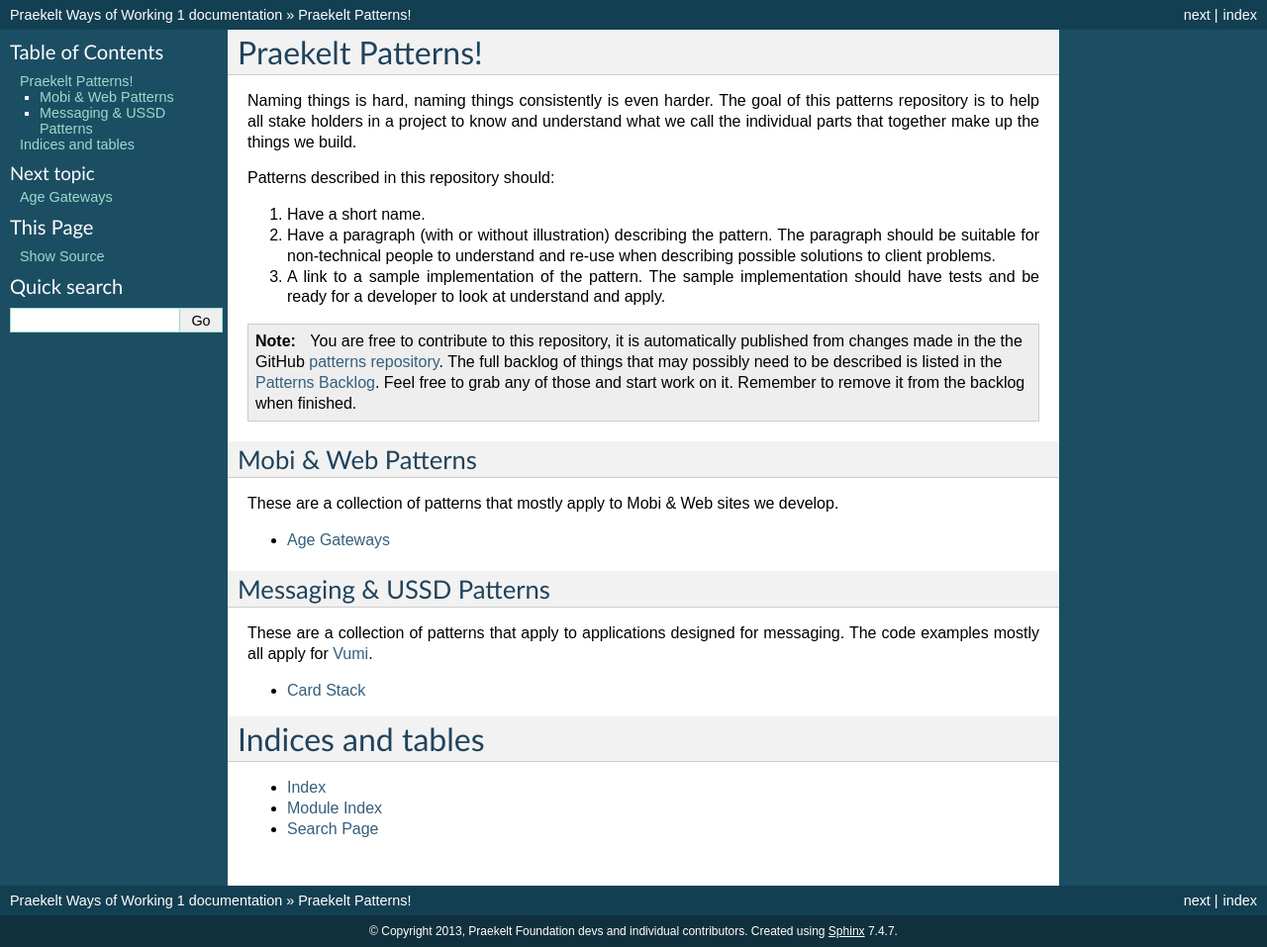
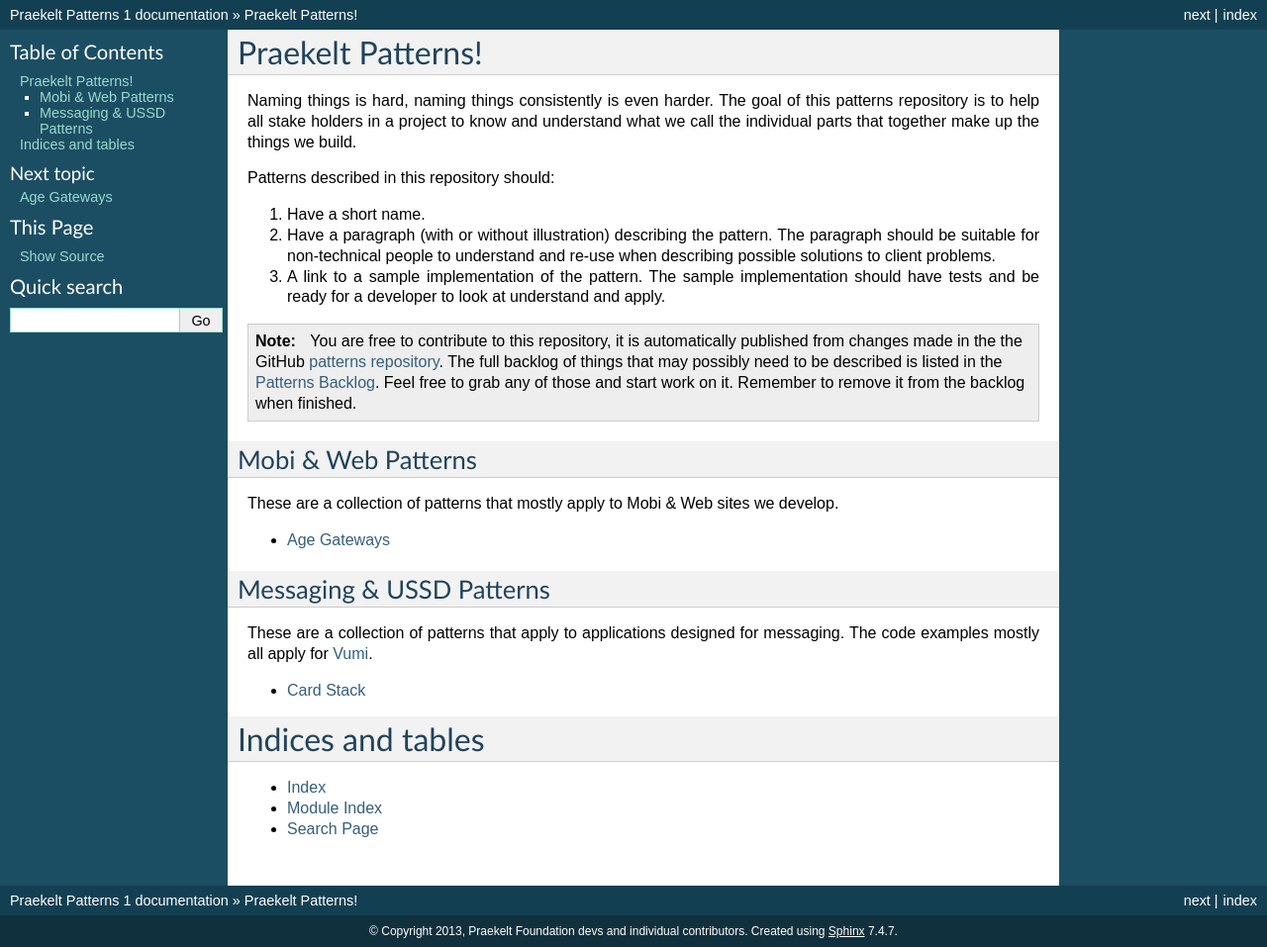
Before and after one commit to praekeltfoundation/patterns, a Sphinx documentation site: the page built from docs/index.rst, in a window 1280 px wide. Shown: the whole page at 99% size. Built offline with Sphinx 7.4.7, drawn with Linux system fonts in a browser that asks for light colours.

Commit message:
fix docs titles

```diff
--- a/docs/conf.py
+++ b/docs/conf.py
@@ -40,7 +40,7 @@
 master_doc = 'index'
 
 # General information about the project.
-project = u'Praekelt Ways of Working'
+project = u'Praekelt Patterns'
 copyright = u'2013, Praekelt Foundation devs and individual contributors'
 
 # The version info for the project you're documenting, acts as replacement for
@@ -167,7 +167,7 @@
 #html_file_suffix = None
 
 # Output file base name for HTML help builder.
-htmlhelp_basename = 'PraekeltWaysofWorkingdoc'
+htmlhelp_basename = 'PraekeltPatterns'
 
 
 # -- Options for LaTeX output --------------------------------------------------
@@ -186,7 +186,7 @@
 # Grouping the document tree into LaTeX files. List of tuples
 # (source start file, target name, title, author, documentclass [howto/manual]).
 latex_documents = [
-  ('index', 'PraekeltWaysofWorking.tex', u'Praekelt Ways of Working Documentation',
+  ('index', 'PraekeltPatterns.tex', u'Praekelt Patterns',
    u'Praekelt Foundation devs and individual contributors', 'manual'),
 ]
 
@@ -216,7 +216,7 @@
 # One entry per manual page. List of tuples
 # (source start file, name, description, authors, manual section).
 man_pages = [
-    ('index', 'praekeltwaysofworking', u'Praekelt Ways of Working Documentation',
+    ('index', 'praekeltpatterns', u'Praekelt Patterns',
      [u'Praekelt Foundation devs and individual contributors'], 1)
 ]
 
@@ -230,8 +230,8 @@
 # (source start file, target name, title, author,
 #  dir menu entry, description, category)
 texinfo_documents = [
-  ('index', 'PraekeltWaysofWorking', u'Praekelt Ways of Working Documentation',
-   u'Praekelt Foundation devs and individual contributors', 'PraekeltWaysofWorking', 'One line description of project.',
+  ('index', 'PraekeltPatterns', u'Praekelt Patterns',
+   u'Praekelt Foundation devs and individual contributors', 'PraekeltPatterns', 'One line description of project.',
    'Miscellaneous'),
 ]
 
```
